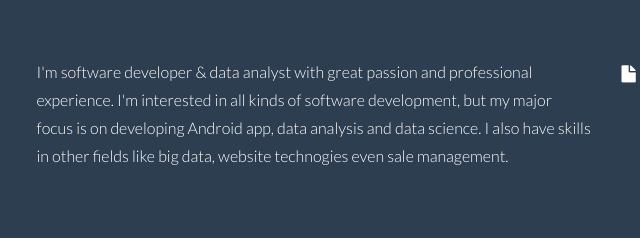
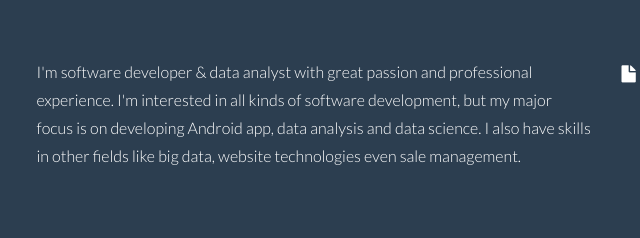
Before and after one commit to theKaren/TheKaren.github.io, a plain HTML site: page index.html in a window 1280 px wide. Shown: the part 562-800 px from the top of the page, 326-966 px from the left. Drawn offline with Linux system fonts and the light colour scheme.

Commit message:
Update index.html
small fix

```diff
--- a/index.html
+++ b/index.html
@@ -75,7 +75,7 @@
 					<h5>ABOUT</h5>
 				</div>
 				<div class="col-lg-6">
-					<p>I'm software developer & data analyst with great passion and professional experience. I'm interested in all kinds of software development, but my major focus is on developing Android app, data analysis and data science. I also have skills in other fields like big data, website technogies even sale management.</p>
+					<p>I'm software developer & data analyst with great passion and professional experience. I'm interested in all kinds of software development, but my major focus is on developing Android app, data analysis and data science. I also have skills in other fields like big data, website technologies even sale management.</p>
 				</div>
 				<div class="col-lg-3">
 					<p><a href="https://drive.google.com/open?id=0BzLXYbWONJGKM3o3VkZkYzdfYkk"><i class="icon-file"></i></a> <sm>DOWNLOAD PDF</sm></p>
```
